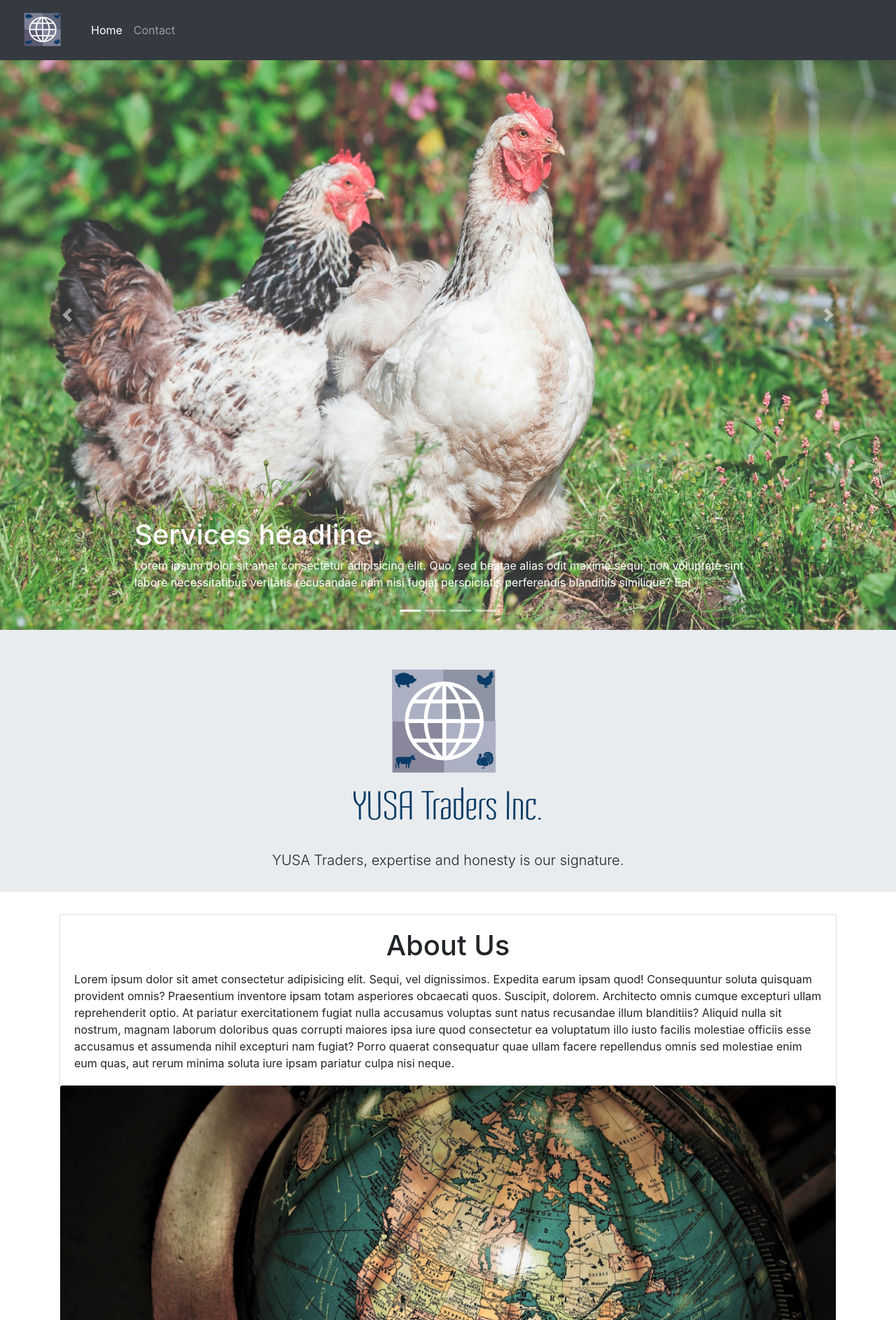
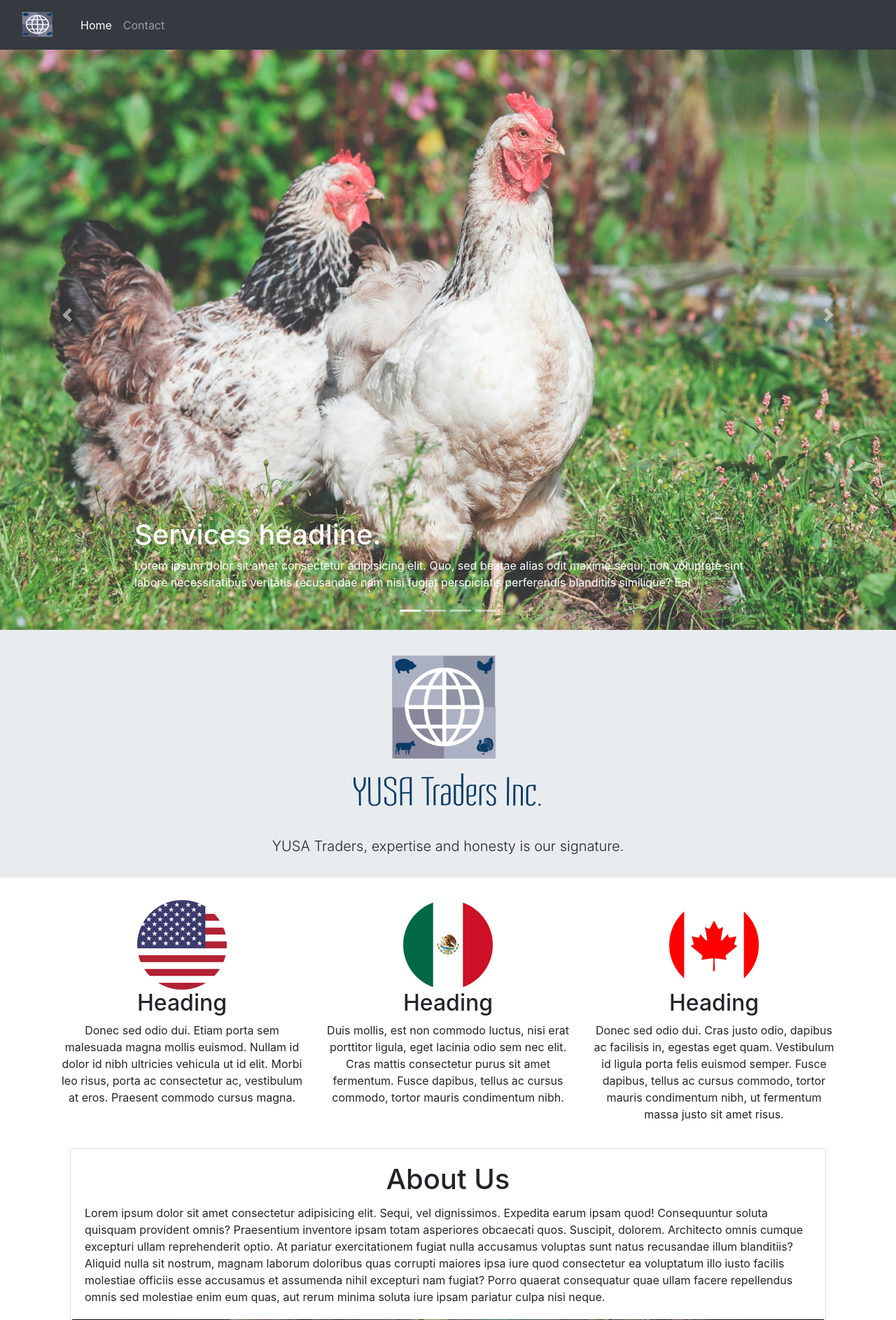
Before and after one commit to CarlosSamaniego88/YUSATraders, a Flask app: page / in a window 1280 px wide. Shown: the top 1886 px of the page at 70% size. Run offline with Flask 2, Linux system fonts and the light colour scheme; some libraries are stand-ins or nearby versions.

Commit message:
slight changes, added country columns

```diff
--- a/templates/home.html
+++ b/templates/home.html
@@ -54,7 +54,7 @@
   <header>
   <nav class="navbar navbar-expand-md navbar-dark fixed-top bg-dark">
     <a href="#myCarousel" class="navbar-brand">
-      <img src="/static/images/logos/low-res.png" alt="" style="width: 90px; height: 60px;">
+      <img src="/static/images/logos/low-res.png" alt="" style="width: 75px; height: 45px;">
     </a>
     <button class="navbar-toggler" type="button" data-toggle="collapse" data-target="#navbarCollapse" aria-controls="navbarCollapse" aria-expanded="false" aria-label="Toggle navigation">
       <span class="navbar-toggler-icon"></span>
@@ -139,13 +139,33 @@
 
   <!-- LOGO & MOTTO -->
   <div class="jumbotron jumbotron-fluid" id="logo_spot">
-    <div class="container" style="text-align: center; margin-top:-50px; margin-bottom: -50px;">
+    <div class="container" style="text-align: center; margin-top:-70px; margin-bottom: -50px;">
       <img src="/static/images/logos/mediumsmall-res.png" style="width: 300px; height: 300px;" alt="">
       <p class="lead">YUSA Traders, expertise and honesty is our signature.</p>
     </div>
   </div>
 
-  <div class="container marketing">
+  <div class="container marketing" style="padding-bottom: 0px;">
+    <!-- Three columns of text below the carousel -->
+    <div class="row">
+      <div class="col-lg-4" style="text-align: center;">
+        <img src="/static/images/photos/united-states-of-america-flag-round-icon-128.png">
+        <h2>Heading</h2>
+        <p>Donec sed odio dui. Etiam porta sem malesuada magna mollis euismod. Nullam id dolor id nibh ultricies vehicula ut id elit. Morbi leo risus, porta ac consectetur ac, vestibulum at eros. Praesent commodo cursus magna.</p>
+      </div><!-- /.col-lg-4 -->
+      <div class="col-lg-4" style="text-align: center;">
+        <img src="/static/images/photos/mexico-flag-round-icon-128.png">
+        <h2>Heading</h2>
+        <p>Duis mollis, est non commodo luctus, nisi erat porttitor ligula, eget lacinia odio sem nec elit. Cras mattis consectetur purus sit amet fermentum. Fusce dapibus, tellus ac cursus commodo, tortor mauris condimentum nibh.</p>
+      </div><!-- /.col-lg-4 -->
+      <div class="col-lg-4" style="text-align: center;">
+        <img src="/static/images/photos/canada-flag-round-icon-128.png">
+        <h2>Heading</h2>
+        <p>Donec sed odio dui. Cras justo odio, dapibus ac facilisis in, egestas eget quam. Vestibulum id ligula porta felis euismod semper. Fusce dapibus, tellus ac cursus commodo, tortor mauris condimentum nibh, ut fermentum massa justo sit amet risus.</p>
+      </div><!-- /.col-lg-4 -->
+    </div><!-- /.row -->
+
+  <div class="container marketing" style="padding-top: 20px;">
 
     <!-- ABOUT US -->
     <div class="card" id="aboutus" style="scroll-margin-top: 65px;">
@@ -163,16 +183,18 @@
             rerum minima soluta iure ipsam pariatur culpa nisi neque.
         </p>
       </div>
-      <img src="/static/images/photos/north_america_pexels.jpeg" class="card-img-top" alt="...">
+      <img src="/static/images/photos/north_america_pexels.jpeg" class="card-img-top" style="border-radius: 4px;">
     </div>
   </div>
   <hr>
 
+
   <!-- FOOTER -->
-  <!-- <footer style="padding-top: 10px;">
-    <div class="footer-copyright text-center py-3" style="background-color:lightgray;">© 2020 Copyright: YUSA Traders Inc.
-    </div>
-  </footer> -->
+  <footer class="container">
+    <p class="float-right"><a href="#">Back to top</a></p>
+    <!-- <p>support@yusatraders.com  &middot;  561-706-2280 &middot; 561-706-4942</p> -->
+    <p>&copy; 2020 Copyright: YUSA Traders Inc.</p>
+  </footer>
 
 </main>
 
```
Also changed, not shown: templates/contact.html (+9 -6 lines), static/images/photos/canada-flag-round-icon-128.png (added), static/images/photos/mexico-flag-round-icon-128.png (added), static/images/photos/united-states-of-america-flag-round-icon-128.png (added).
